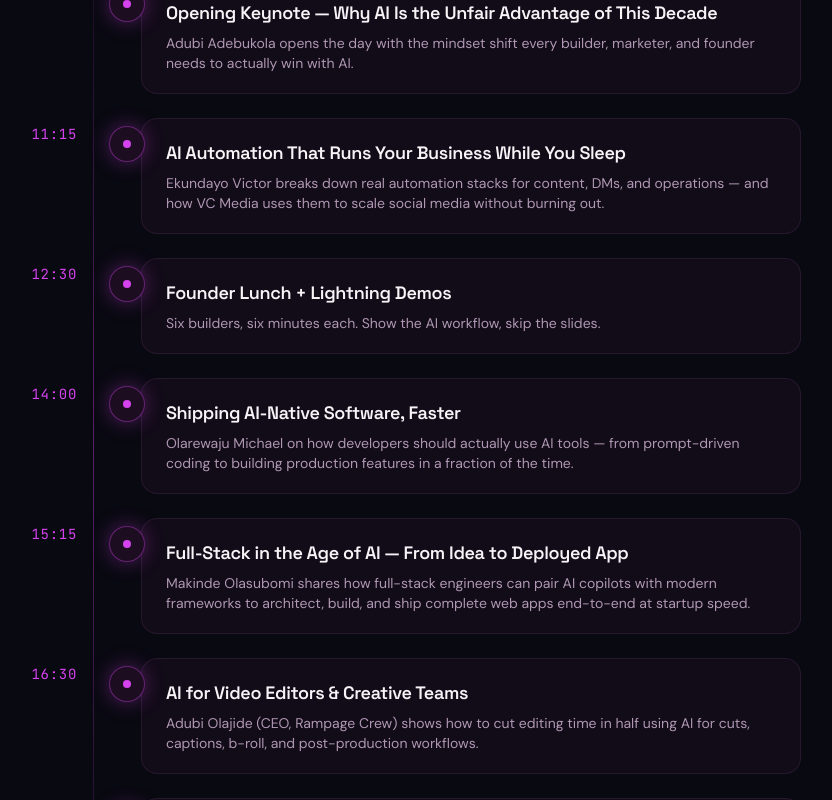
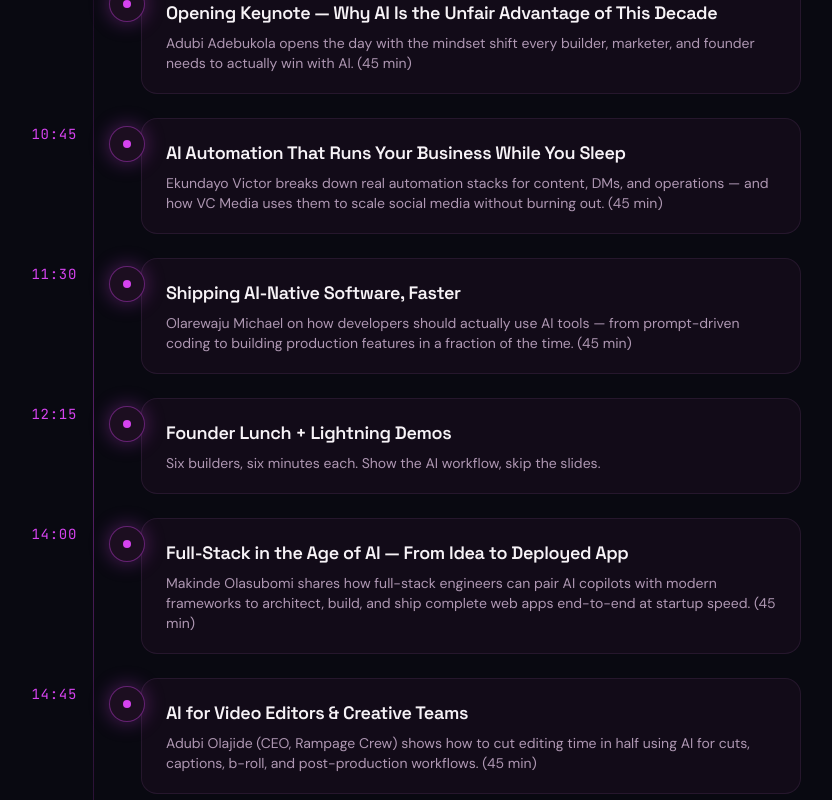
Before and after one commit to sisterbeee/technetworkevent, a React (Vite) app: page / in a window 1280 px wide. Shown: the part 3060-3860 px from the top of the page, without its empty margins (263-1095 px from the left). Built offline with nearby package versions, Linux system fonts and the light colour scheme; the HTML template or start-up script is replaced by a standard one.

Commit message:
Changes
Co-authored-by: sisterbeee <213426539+sisterbeee@users.noreply.github.com>

```diff
--- a/src/pages/Landing.tsx
+++ b/src/pages/Landing.tsx
@@ -66,14 +66,14 @@ const SPEAKERS = [
 
 const SCHEDULE = [
   { time: "09:00", title: "Doors & Networking Brunch", desc: "Coffee, croissants, and cold introductions that turn warm." },
-  { time: "10:00", title: "Opening Keynote — Why AI Is the Unfair Advantage of This Decade", desc: "Adubi Adebukola opens the day with the mindset shift every builder, marketer, and founder needs to actually win with AI." },
-  { time: "11:15", title: "AI Automation That Runs Your Business While You Sleep", desc: "Ekundayo Victor breaks down real automation stacks for content, DMs, and operations — and how VC Media uses them to scale social media without burning out." },
-  { time: "12:30", title: "Founder Lunch + Lightning Demos", desc: "Six builders, six minutes each. Show the AI workflow, skip the slides." },
-  { time: "14:00", title: "Shipping AI-Native Software, Faster", desc: "Olarewaju Michael on how developers should actually use AI tools — from prompt-driven coding to building production features in a fraction of the time." },
-  { time: "15:15", title: "Full-Stack in the Age of AI — From Idea to Deployed App", desc: "Makinde Olasubomi shares how full-stack engineers can pair AI copilots with modern frameworks to architect, build, and ship complete web apps end-to-end at startup speed." },
-  { time: "16:30", title: "AI for Video Editors & Creative Teams", desc: "Adubi Olajide (CEO, Rampage Crew) shows how to cut editing time in half using AI for cuts, captions, b-roll, and post-production workflows." },
-  { time: "17:30", title: "Panel — Using AI Tools The Right Way", desc: "All five speakers, one stage. Honest takes on what's hype, what's worth your time, and the prompts/tools they actually use every day." },
-  { time: "18:00", title: "Afterparty — Neon Garden", desc: "Live set, open bar, and the conversations the talks couldn't fit." },
+  { time: "10:00", title: "Opening Keynote — Why AI Is the Unfair Advantage of This Decade", desc: "Adubi Adebukola opens the day with the mindset shift every builder, marketer, and founder needs to actually win with AI. (45 min)" },
+  { time: "10:45", title: "AI Automation That Runs Your Business While You Sleep", desc: "Ekundayo Victor breaks down real automation stacks for content, DMs, and operations — and how VC Media uses them to scale social media without burning out. (45 min)" },
+  { time: "11:30", title: "Shipping AI-Native Software, Faster", desc: "Olarewaju Michael on how developers should actually use AI tools — from prompt-driven coding to building production features in a fraction of the time. (45 min)" },
+  { time: "12:15", title: "Founder Lunch + Lightning Demos", desc: "Six builders, six minutes each. Show the AI workflow, skip the slides." },
+  { time: "14:00", title: "Full-Stack in the Age of AI — From Idea to Deployed App", desc: "Makinde Olasubomi shares how full-stack engineers can pair AI copilots with modern frameworks to architect, build, and ship complete web apps end-to-end at startup speed. (45 min)" },
+  { time: "14:45", title: "AI for Video Editors & Creative Teams", desc: "Adubi Olajide (CEO, Rampage Crew) shows how to cut editing time in half using AI for cuts, captions, b-roll, and post-production workflows. (45 min)" },
+  { time: "15:45", title: "Panel — Using AI Tools The Right Way", desc: "All five speakers, one stage. Honest takes on what's hype, what's worth your time, and the prompts/tools they actually use every day." },
+  { time: "16:30", title: "Afterparty — Neon Garden", desc: "Live set, open bar, and the conversations the talks couldn't fit." },
 ];
 
 const SPONSORS = [
```
